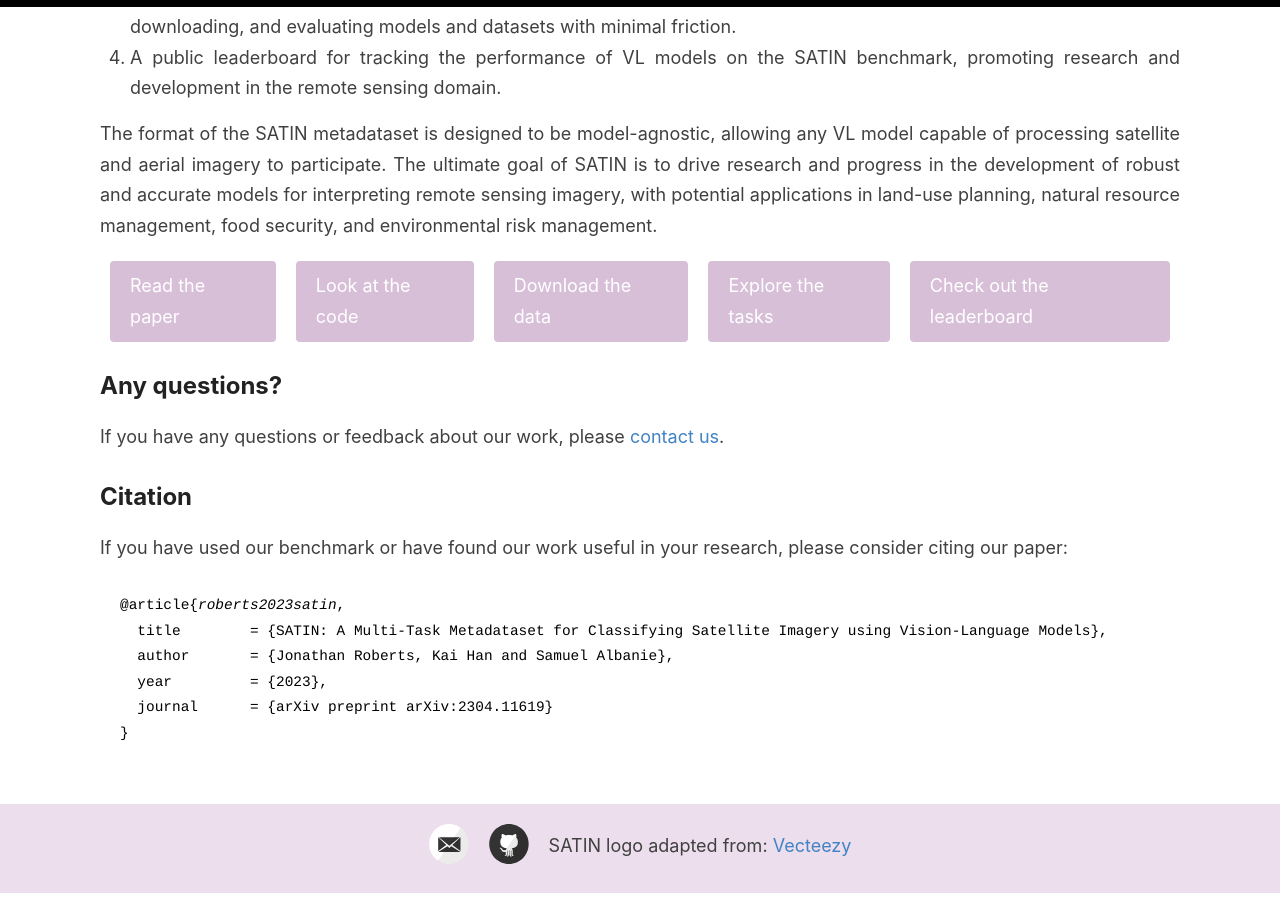
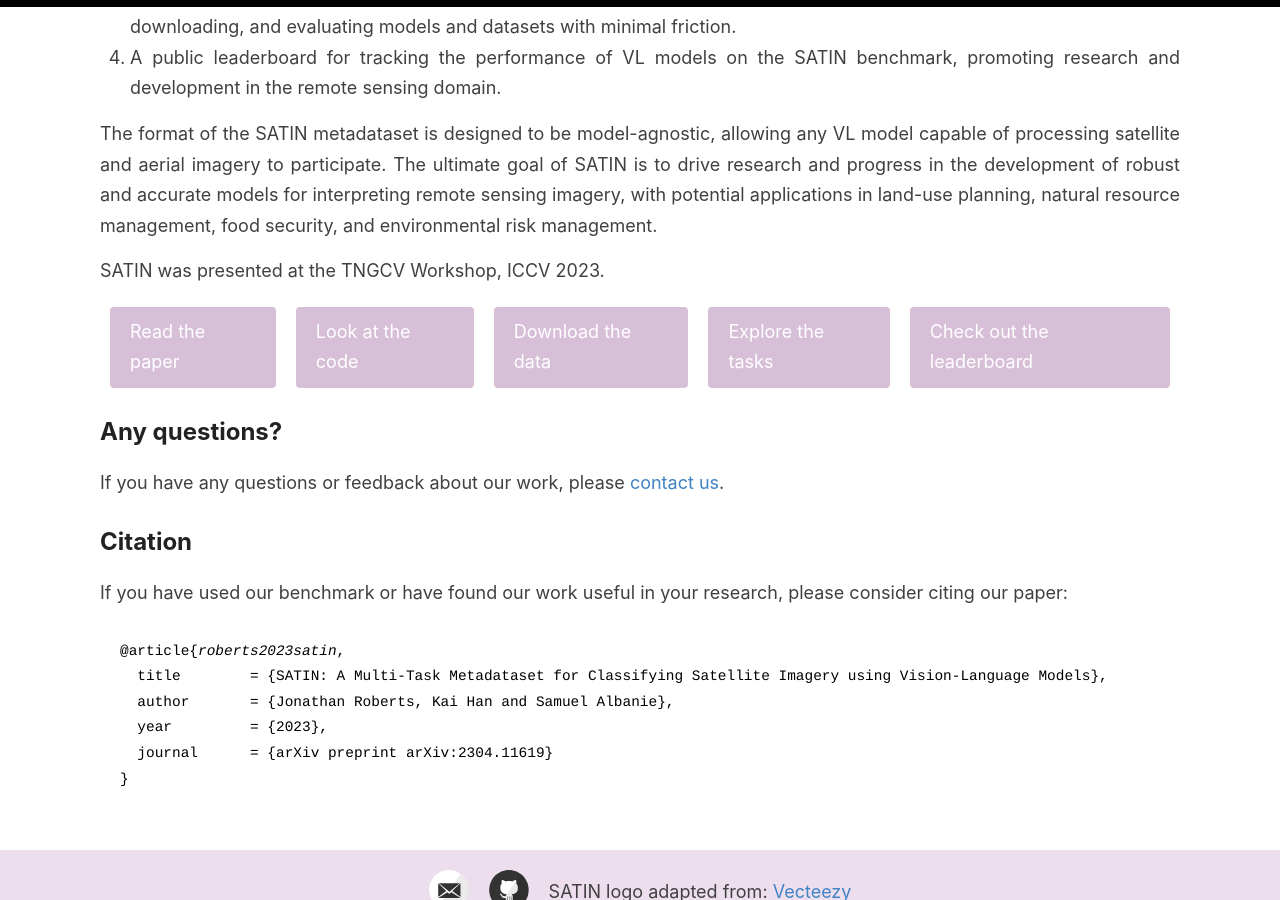
Before and after one commit to satinbenchmark/satinbenchmark.github.io, a Jekyll site: the page built from home.md, in a window 1280 px wide and 900 px high, scrolled down 830 px. Built offline with Jekyll 4.4.1, drawn with Linux system fonts in a browser that asks for light colours.

Commit message:
Updated homepage to mention that SATIN was presented at ICCV.

```diff
--- a/home.md
+++ b/home.md
@@ -64,7 +64,7 @@ permalink: /
     <li>A public leaderboard for tracking the performance of VL models on the SATIN benchmark, promoting research and development in the remote sensing domain.</li>
   </ol>
   <p>The format of the SATIN metadataset is designed to be model-agnostic, allowing any VL model capable of processing satellite and aerial imagery to participate. The ultimate goal of SATIN is to drive research and progress in the development of robust and accurate models for interpreting remote sensing imagery, with potential applications in land-use planning, natural resource management, food security, and environmental risk management.</p>
-
+  <p>SATIN was presented at the TNGCV Workshop, ICCV 2023.</p>
 
 
 </div>
```
